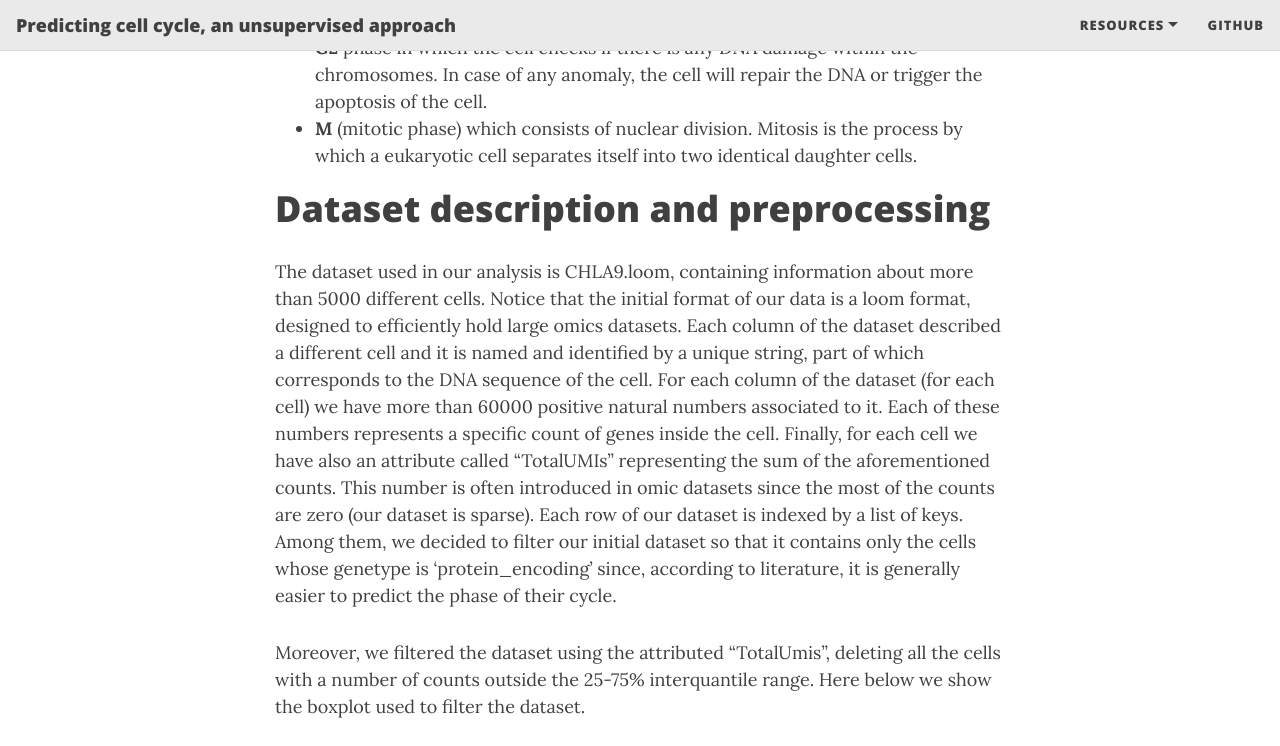
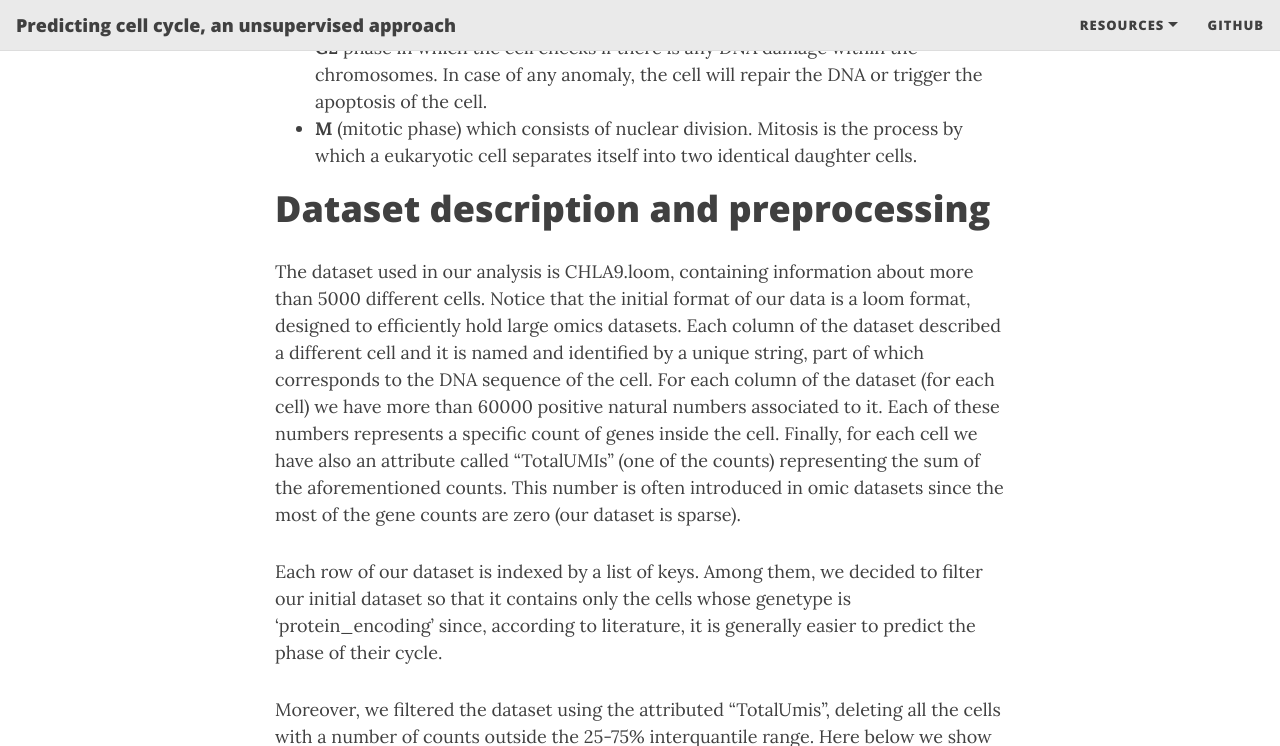
Before and after one commit to lucarossi9/statistical_computation_4, a Jekyll site: the page built from index.md, in a window 1280 px wide and 900 px high, scrolled down 3063 px, cut to the strip 0-746 px from the top of the window. Built offline with Jekyll 4.4.1, drawn with Linux system fonts in a browser that asks for light colours; nearby versions of some CDN libraries; the list of posts is cut into pages by our own code.

Commit message:
Update index.md

```diff
--- a/index.md
+++ b/index.md
@@ -32,7 +32,10 @@ Cell cycle is the most fundamental biological process underlying the existence a
 
 # Dataset description and preprocessing
 
-The dataset used in our analysis is CHLA9.loom, containing information about more than 5000 different cells. Notice that the initial format of our data is a loom format, designed to efficiently hold large omics datasets. Each column of the dataset described a different cell and it is named and identified by a unique string, part of which corresponds to the DNA sequence of the cell. For each column of the dataset (for each cell) we have more than 60000 positive natural numbers associated to it. Each of these numbers represents a specific count of genes inside the cell. Finally, for each cell we have also an attribute called "TotalUMIs" representing the sum of the aforementioned counts. This number is often introduced in omic datasets since the most of the counts are zero (our dataset is sparse). Each row of our dataset is indexed by a list of keys. Among them, we decided to filter our initial dataset so that it contains only the cells whose genetype is 'protein_encoding' since, according to literature, it is generally easier to predict the phase of their cycle.
+The dataset used in our analysis is CHLA9.loom, containing information about more than 5000 different cells. Notice that the initial format of our data is a loom format, designed to efficiently hold large omics datasets. Each column of the dataset described a different cell and it is named and identified by a unique string, part of which corresponds to the DNA sequence of the cell. For each column of the dataset (for each cell) we have more than 60000 positive natural numbers associated to it. Each of these numbers represents a specific count of genes inside the cell. Finally, for each cell we have also an attribute called "TotalUMIs" (one of the counts) representing the sum of the aforementioned counts. This number is often introduced in omic datasets since the most of the gene counts are zero (our dataset is sparse).
+
+
+Each row of our dataset is indexed by a list of keys. Among them, we decided to filter our initial dataset so that it contains only the cells whose genetype is 'protein_encoding' since, according to literature, it is generally easier to predict the phase of their cycle.
 
 Moreover, we filtered the dataset using the attributed "TotalUmis", deleting all the cells with a number of counts outside the 25-75% interquantile range. Here below we show the boxplot used to filter the dataset.
 <iframe src="assets/plots/Box_plot_Total_UMIs" width="100%" height="600"> </iframe>
```
